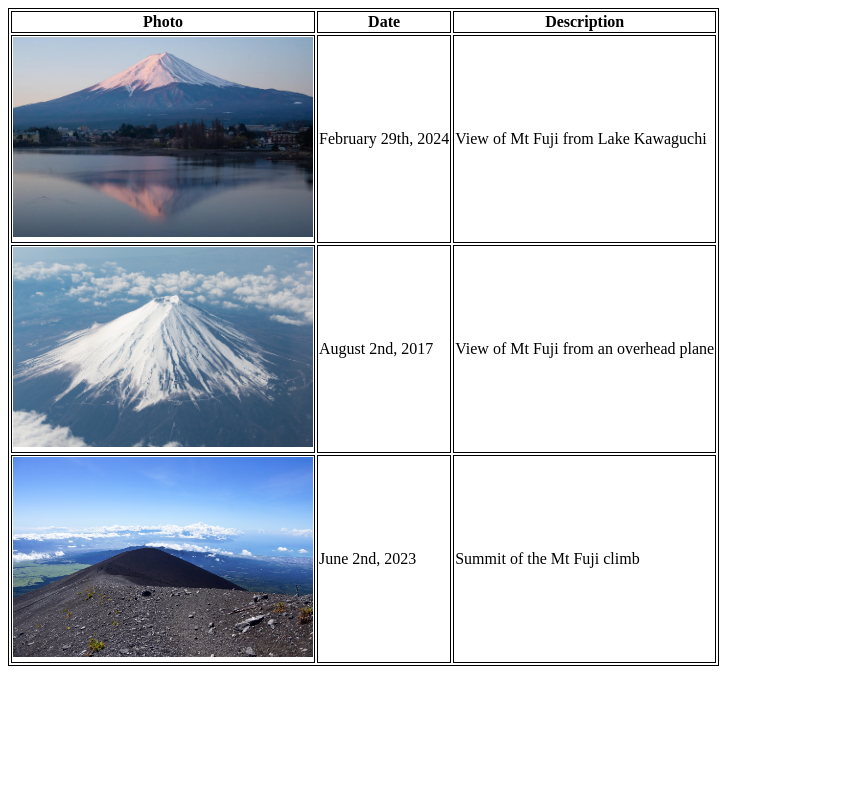
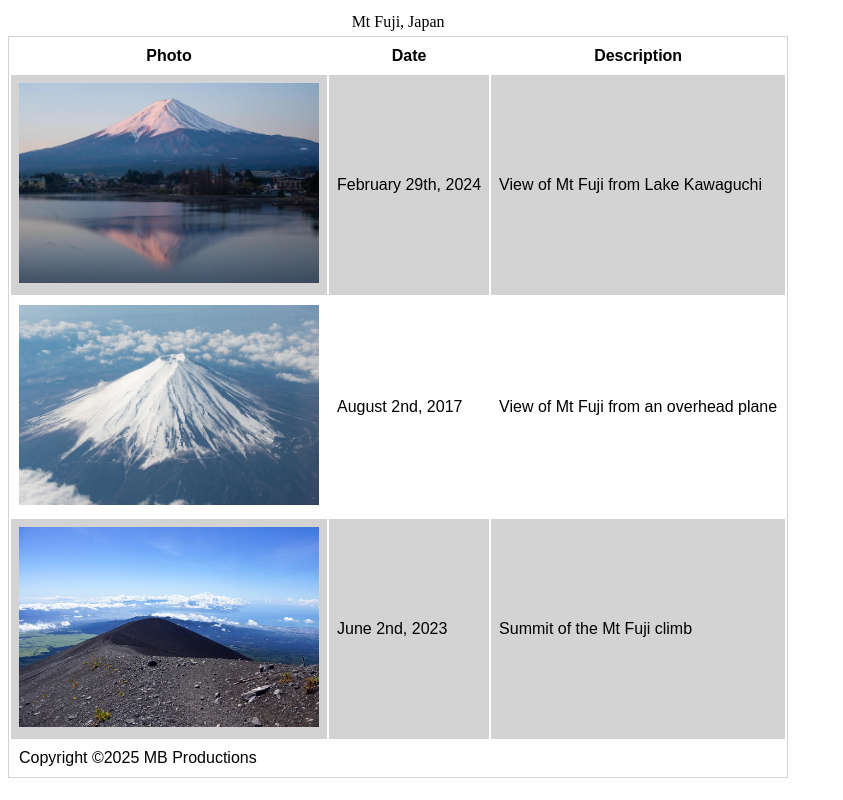
Before and after one commit to BalLotay/CSI3140_A1_P2, a plain HTML site: page q4.html in a window 1280 px wide. Shown: the whole page, without its empty margins (0-843 px from the left). Drawn offline with Linux system fonts and the light colour scheme.

Commit message:
finished q2 and q4

```diff
--- a/Stylesheets/q4Styles.css
+++ b/Stylesheets/q4Styles.css
@@ -1,8 +1,25 @@
-table, th, td {
-    border: 1px solid black;
+caption {
+    padding: 5px;
+}
+
+table {
+    border: 0.5px solid lightgray;
+}
+
+th, td {
+    font-family: Arial, Helvetica, sans-serif;
+    padding: 8px;
+}
+
+th {
+    font-weight: bold;
 }
 
 img {
     max-width: 300px;
     max-height: 300px;
 }
+
+tr:nth-child(even) {
+    background-color: lightgray;
+}
--- a/q4.html
+++ b/q4.html
@@ -8,6 +8,7 @@
 
     <body>
         <table>
+            <caption>Mt Fuji, Japan</caption>
             <tr>
                 <th>Photo</th>
                 <th>Date</th>
@@ -28,6 +29,9 @@
                 <td>June 2nd, 2023</td>
                 <td>Summit of the Mt Fuji climb</td>
             </tr>
+            <tr>
+                <td colspan="3">Copyright ©2025 MB Productions</td>
+            </tr>
         </table>
     </body>
 </html>
```
Also changed, not shown: q2.html (+6 -0 lines).
